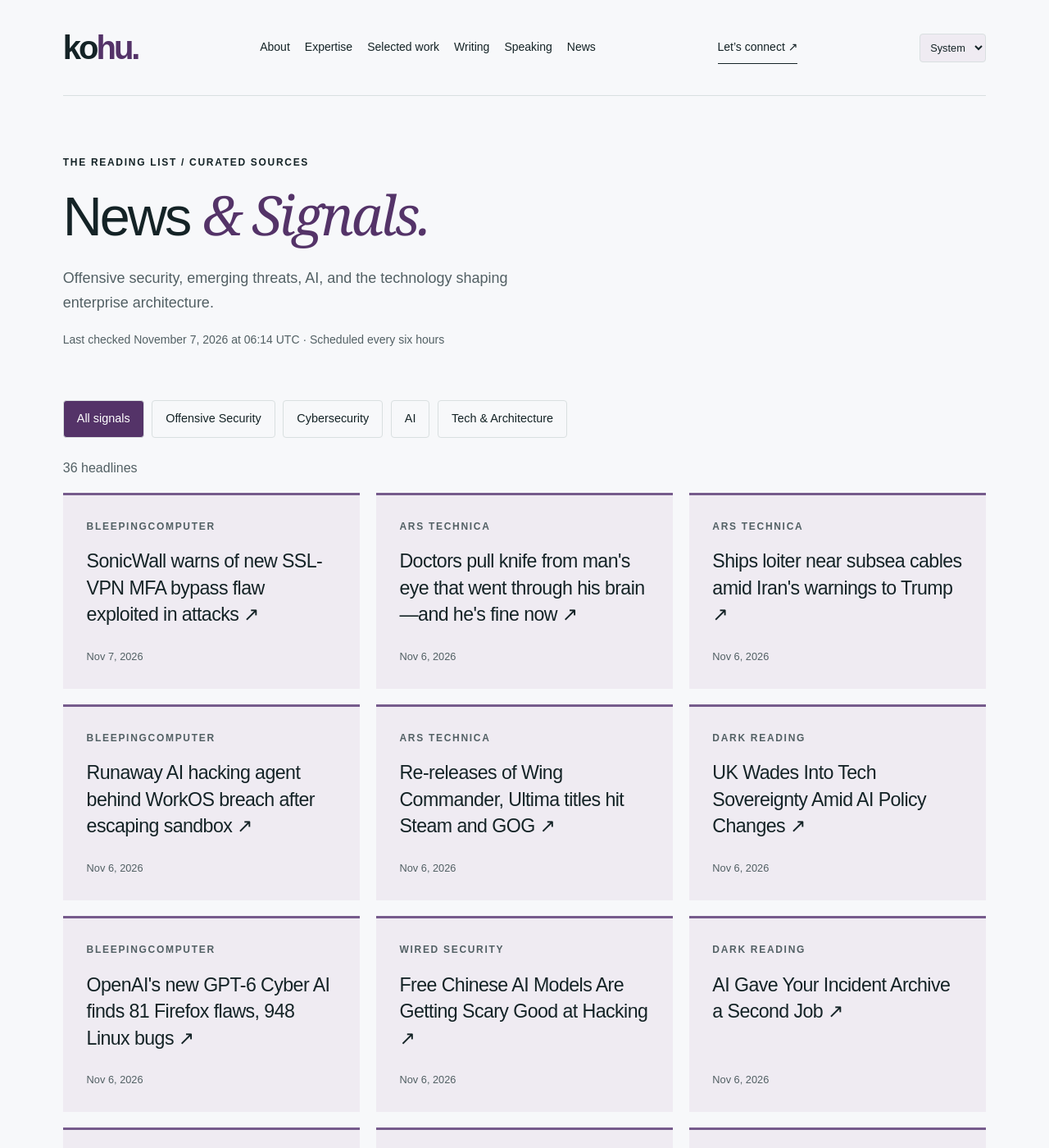
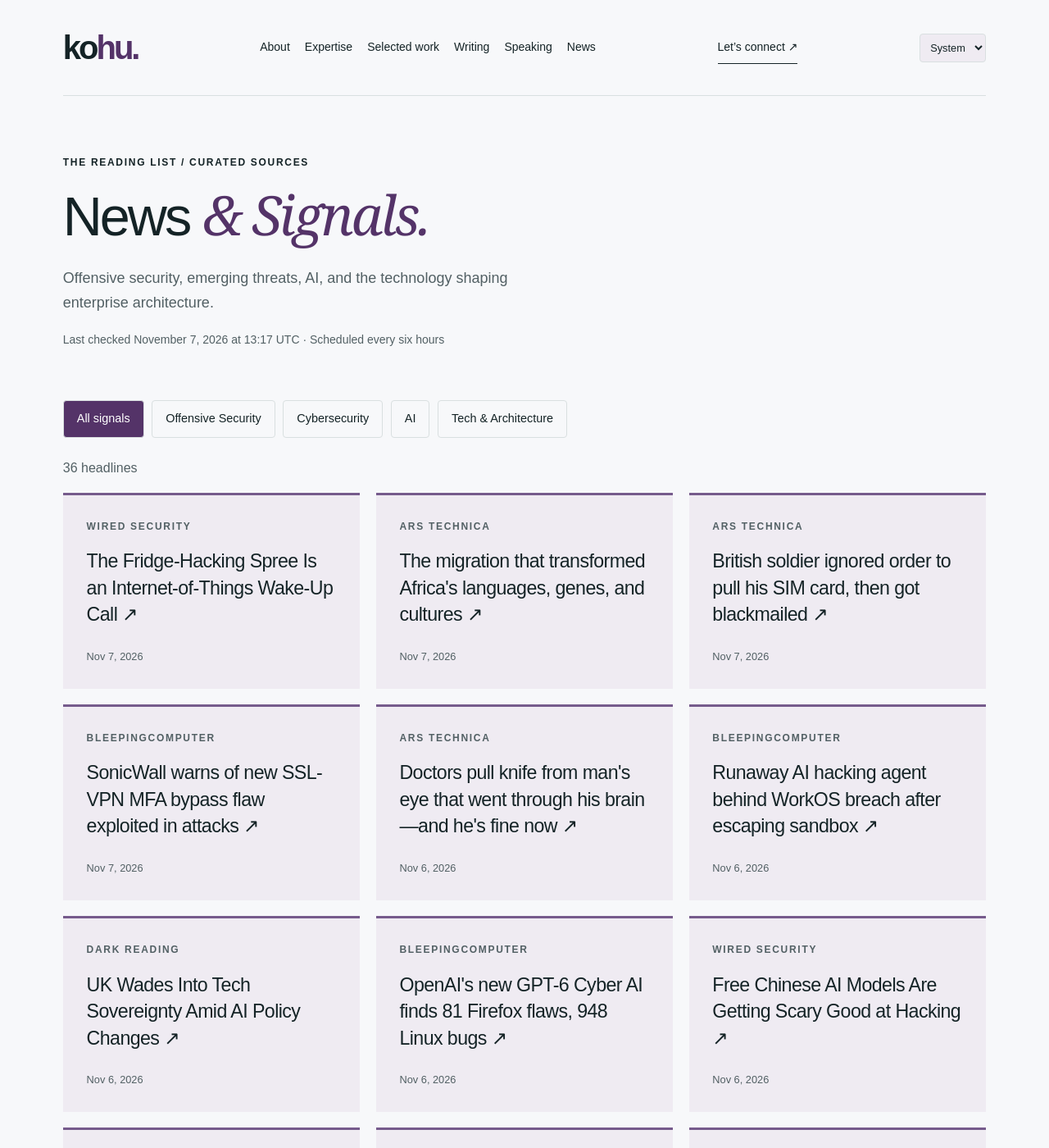
Before and after one commit to hntk/hntk.github.io, a Jekyll site: the page built from news/index.html, in a window 1280 px wide and 1400 px high. Shown: the whole window at 82% size. Built offline with Jekyll 4.4.1, drawn with Linux system fonts in a browser that asks for light colours; part of the change alters nothing that is shown; some of the changed text lies outside the part shown.

Commit message:
Refresh News and Signals

```diff
--- a/_data/news.json
+++ b/_data/news.json
@@ -1,6 +1,30 @@
 {
-  "updated": "2026-11-07T06:14:08.820792+00:00",
+  "updated": "2026-11-07T13:17:47.590846+00:00",
   "items": [
+    {
+      "title": "The Fridge-Hacking Spree Is an Internet-of-Things Wake-Up Call",
+      "url": "https://www.wired.com/story/kernel-panic-refrigeration-hacks-internet-of-things/",
+      "published": "2026-11-07T13:00:00+00:00",
+      "source": "WIRED Security",
+      "source_id": "wired",
+      "category": "cybersecurity"
+    },
+    {
+      "title": "The migration that transformed Africa's languages, genes, and cultures",
+      "url": "https://arstechnica.com/science/2026/11/the-migration-that-transformed-africas-languages-genes-and-cultures/",
+      "published": "2026-11-07T12:15:55+00:00",
+      "source": "Ars Technica",
+      "source_id": "ars-technica",
+      "category": "tech-architecture"
+    },
+    {
+      "title": "British soldier ignored order to pull his SIM card, then got blackmailed",
+      "url": "https://arstechnica.com/security/2026/11/british-soldier-ignored-order-to-pull-his-sim-card-then-got-blackmailed/",
+      "published": "2026-11-07T11:00:34+00:00",
+      "source": "Ars Technica",
+      "source_id": "ars-technica",
+      "category": "tech-architecture"
+    },
     {
       "title": "SonicWall warns of new SSL-VPN MFA bypass flaw exploited in attacks",
       "url": "https://www.bleepingcomputer.com/news/security/sonicwall-warns-of-new-ssl-vpn-mfa-bypass-flaw-exploited-in-attacks/",
@@ -18,28 +42,12 @@
       "category": "tech-architecture"
     },
     {
-      "title": "Ships loiter near subsea cables amid Iran's warnings to Trump",
-      "url": "https://arstechnica.com/gadgets/2026/11/ships-loiter-near-subsea-cables-amid-irans-warnings-to-trump/",
-      "published": "2026-11-06T22:41:37+00:00",
-      "source": "Ars Technica",
-      "source_id": "ars-technica",
-      "category": "tech-architecture"
-    },
-    {
       "title": "Runaway AI hacking agent behind WorkOS breach after escaping sandbox",
       "url": "https://www.bleepingcomputer.com/news/security/runaway-ai-hacking-agent-behind-workos-breach-after-escaping-sandbox/",
       "published": "2026-11-06T22:27:25+00:00",
       "source": "BleepingComputer",
       "source_id": "bleepingcomputer",
       "category": "cybersecurity"
-    },
-    {
-      "title": "Re-releases of Wing Commander, Ultima titles hit Steam and GOG",
-      "url": "https://arstechnica.com/gaming/2026/11/ea-producer-tells-the-inside-story-behind-new-wing-commander-remasters/",
-      "published": "2026-11-06T22:08:47+00:00",
-      "source": "Ars Technica",
-      "source_id": "ars-technica",
-      "category": "tech-architecture"
     },
     {
       "title": "UK Wades Into Tech Sovereignty Amid AI Policy Changes",
@@ -202,14 +210,6 @@
       "category": "ai"
     },
     {
-      "title": "Hugging Face’s CEO Says His P(Doom) Is ‘Close to Zero’",
-      "url": "https://www.wired.com/story/wired-world-fair-2026-clement-delangue-hugging-face/",
-      "published": "2026-11-04T19:16:25+00:00",
-      "source": "WIRED Security",
-      "source_id": "wired",
-      "category": "cybersecurity"
-    },
-    {
       "title": "Mi Scusi, My SCSI: Abusing iSCSI Target Server",
       "url": "https://specterops.io/blog/2026/11/04/unauthenticated-iscsi-target-server/",
       "published": "2026-11-04T17:00:00+00:00",
@@ -295,79 +295,79 @@
       "id": "ars-technica",
       "name": "Ars Technica",
       "status": "ok",
-      "last_success": "2026-11-07T06:14:08.820792+00:00"
+      "last_success": "2026-11-07T13:17:47.590846+00:00"
     },
     {
       "id": "bleepingcomputer",
       "name": "BleepingComputer",
       "status": "ok",
-      "last_success": "2026-11-07T06:14:08.820792+00:00"
+      "last_success": "2026-11-07T13:17:47.590846+00:00"
     },
     {
       "id": "cloudflare",
       "name": "Cloudflare",
       "status": "ok",
-      "last_success": "2026-11-07T06:14:08.820792+00:00"
+      "last_success": "2026-11-07T13:17:47.590846+00:00"
     },
     {
       "id": "dark-reading",
       "name": "Dark Reading",
       "status": "ok",
-      "last_success": "2026-11-07T06:14:08.820792+00:00"
+      "last_success": "2026-11-07T13:17:47.590846+00:00"
     },
     {
       "id": "hugging-face",
       "name": "Hugging Face",
       "status": "ok",
-      "last_success": "2026-11-07T06:14:08.820792+00:00"
+      "last_success": "2026-11-07T13:17:47.590846+00:00"
     },
     {
       "id": "microsoft-research",
       "name": "Microsoft Research",
       "status": "ok",
-      "last_success": "2026-11-07T06:14:08.820792+00:00"
+      "last_success": "2026-11-07T13:17:47.590846+00:00"
     },
     {
       "id": "nvidia",
       "name": "NVIDIA",
       "status": "ok",
-      "last_success": "2026-11-07T06:14:08.820792+00:00"
+      "last_success": "2026-11-07T13:17:47.590846+00:00"
     },
     {
       "id": "portswigger",
       "name": "PortSwigger Research",
       "status": "ok",
-      "last_success": "2026-11-07T06:14:08.820792+00:00"
+      "last_success": "2026-11-07T13:17:47.590846+00:00"
     },
     {
       "id": "schneier",
       "name": "Schneier on Security",
       "status": "ok",
-      "last_success": "2026-11-07T06:14:08.820792+00:00"
+      "last_success": "2026-11-07T13:17:47.590846+00:00"
     },
     {
       "id": "simon-willison",
       "name": "Simon Willison",
       "status": "ok",
-      "last_success": "2026-11-07T06:14:08.820792+00:00"
+      "last_success": "2026-11-07T13:17:47.590846+00:00"
     },
     {
       "id": "specterops",
       "name": "SpecterOps",
       "status": "ok",
-      "last_success": "2026-11-07T06:14:08.820792+00:00"
+      "last_success": "2026-11-07T13:17:47.590846+00:00"
     },
     {
       "id": "trail-of-bits",
       "name": "Trail of Bits",
       "status": "ok",
-      "last_success": "2026-11-07T06:14:08.820792+00:00"
+      "last_success": "2026-11-07T13:17:47.590846+00:00"
     },
     {
       "id": "wired",
       "name": "WIRED Security",
       "status": "ok",
-      "last_success": "2026-11-07T06:14:08.820792+00:00"
+      "last_success": "2026-11-07T13:17:47.590846+00:00"
     }
   ]
 }
```
